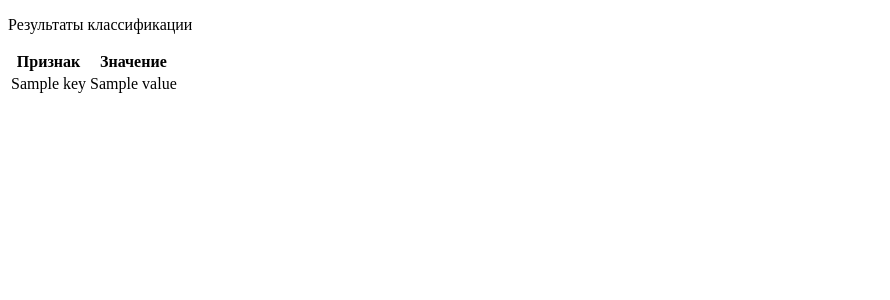
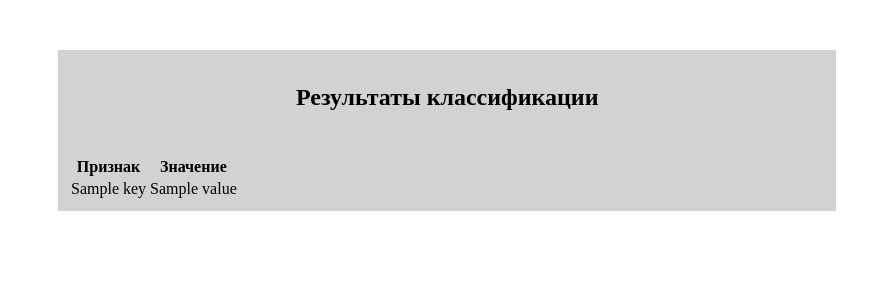
Before and after one commit to theApsil/Stamps-Classification-System, a Flask app: template web/templates/classify.html in a window 1280 px wide. Shown: the top 300 px of the page, without its empty margins (0-890 px from the left). Run offline with Flask 3, Linux system fonts and the light colour scheme; the template is opened without the code that fills it: most values are stand-ins (such as "Sample title", 1, 10 or a date in 2020).

Commit message:
upd: Добавлены стили страницы результатов классификации

```diff
--- a/web/static/styles/classify.css
+++ b/web/static/styles/classify.css
@@ -0,0 +1,44 @@
+.Container {
+    background-color: #d2d2d2;
+    margin: 50px;
+    width: 60%;
+    padding: 10px;
+}
+
+.InnerContainer {
+    display: flex;
+    align-items: center;
+    justify-content: space-between;
+    flex-direction: row;
+}
+
+.Title {
+    font-weight: bold;
+    font-size: 24px;
+    padding-bottom: 20px;
+    /*padding-top: 20px;*/
+    display: flex;
+    align-items: center;
+    justify-content: center;
+    flex-direction: column;
+}
+
+.BTN {
+    padding: 10px;
+    background-color: #ffcd63;
+    border-color: gray;
+    margin-bottom: 20px;
+    justify-content: center;
+}
+
+._Exit {
+    display: flex;
+    align-items: flex-end;
+    justify-content: right;
+}
+
+._Back {
+    display: flex;
+    align-items: flex-start;
+    justify-content: left;
+}
--- a/web/templates/classification.html
+++ b/web/templates/classification.html
@@ -10,7 +10,7 @@
 
         <p class="Title">Система классификации марок</p>
         <form id="classification_form" action="/classify" method="POST">
-            {{ table_html|safe }}
+            {{ table_html }}
             <button class="BTN" type="submit"> Классифицировать </button>
         </form>
 
--- a/web/templates/classify.html
+++ b/web/templates/classify.html
@@ -3,6 +3,7 @@
 <head>
     <meta charset="UTF-8">
     <title>Результаты классификации</title>
+    <link rel="stylesheet" type="text/css" href="../static/styles/classify.css">
 </head>
 <body>
     <div class="Container">
```
